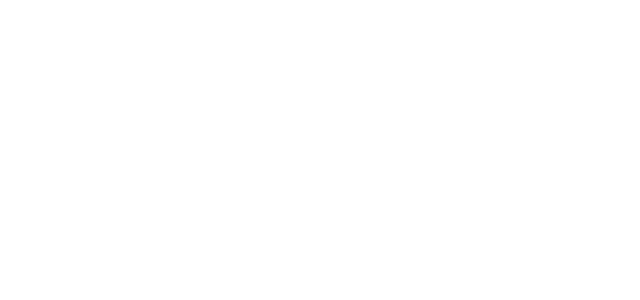
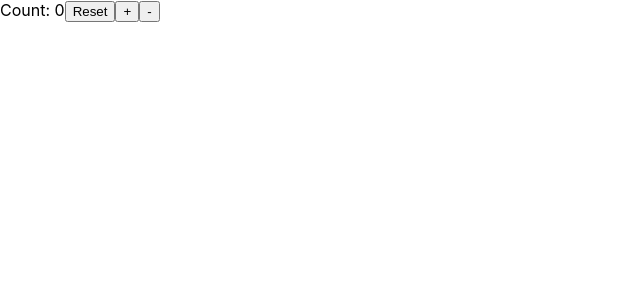
Before and after one commit to ashok-virat/React-top-api, a React (Create React App) app: page /useReducer in a window 1280 px wide. Shown: the top 300 px of the page, without its empty margins (0-640 px from the left). Built offline with nearby package versions, Linux system fonts and the light colour scheme.

Commit message:
use reducers added

```diff
--- a/src/App.js
+++ b/src/App.js
@@ -4,6 +4,7 @@
 import Home from "./Component/Home";
 import useMemoParent from "./Component/UseMemo/UseMemoParent";
 import UseContext from "./Component/UseContext/UseContext";
+import UseReducerParent from "./Component/UseReducer/UseReducer";
 
 function App() {
   return (
@@ -13,6 +14,7 @@
           <Route exact path="/" component={Home} />
           <Route exact path="/useMemo" component={useMemoParent} />
           <Route exact path="/useContext" component={UseContext} />
+          <Route exact path="/useReducer" component={UseReducerParent} />
         </Switch>
       </Router>
     </div>
--- a/src/Component/Home.js
+++ b/src/Component/Home.js
@@ -34,6 +34,19 @@
               useContext
             </Link>
           </li>
+          <li>
+            {" "}
+            <Link
+              to="/useReducer"
+              style={{
+                textDecoration: "none",
+                color: "blue",
+              }}
+              className={"changeColor"}
+            >
+              useReducer
+            </Link>
+          </li>
         </ul>
       </div>
     </div>
--- /dev/null
+++ b/src/Component/UseReducer/UseReducer.js
@@ -0,0 +1,40 @@
+import React, { useReducer } from "react";
+
+const initialState = { count: 0 }; // Here is a function will determine how the state is updated
+
+function reducer(state, action) {
+  switch (action.type) {
+    case "increment":
+      return { count: state.count + 1 };
+    case "decrement":
+      return { count: state.count - 1 };
+    case "reset":
+      return { count: 0 };
+    default:
+      return state;
+  }
+}
+
+const UseReducerParent = () => {
+
+  const [state, dispatch] = useReducer(reducer, initialState);
+
+  return (
+    <div>
+      Count: {state.count}
+      <button
+        onClick={() =>
+          dispatch({
+            type: "reset",
+          })
+        }
+      >
+        Reset
+      </button>
+      <button onClick={() => dispatch({ type: "increment" })}>+</button>
+      <button onClick={() => dispatch({ type: "decrement" })}>-</button>
+    </div>
+  );
+};
+
+export default UseReducerParent;
```
